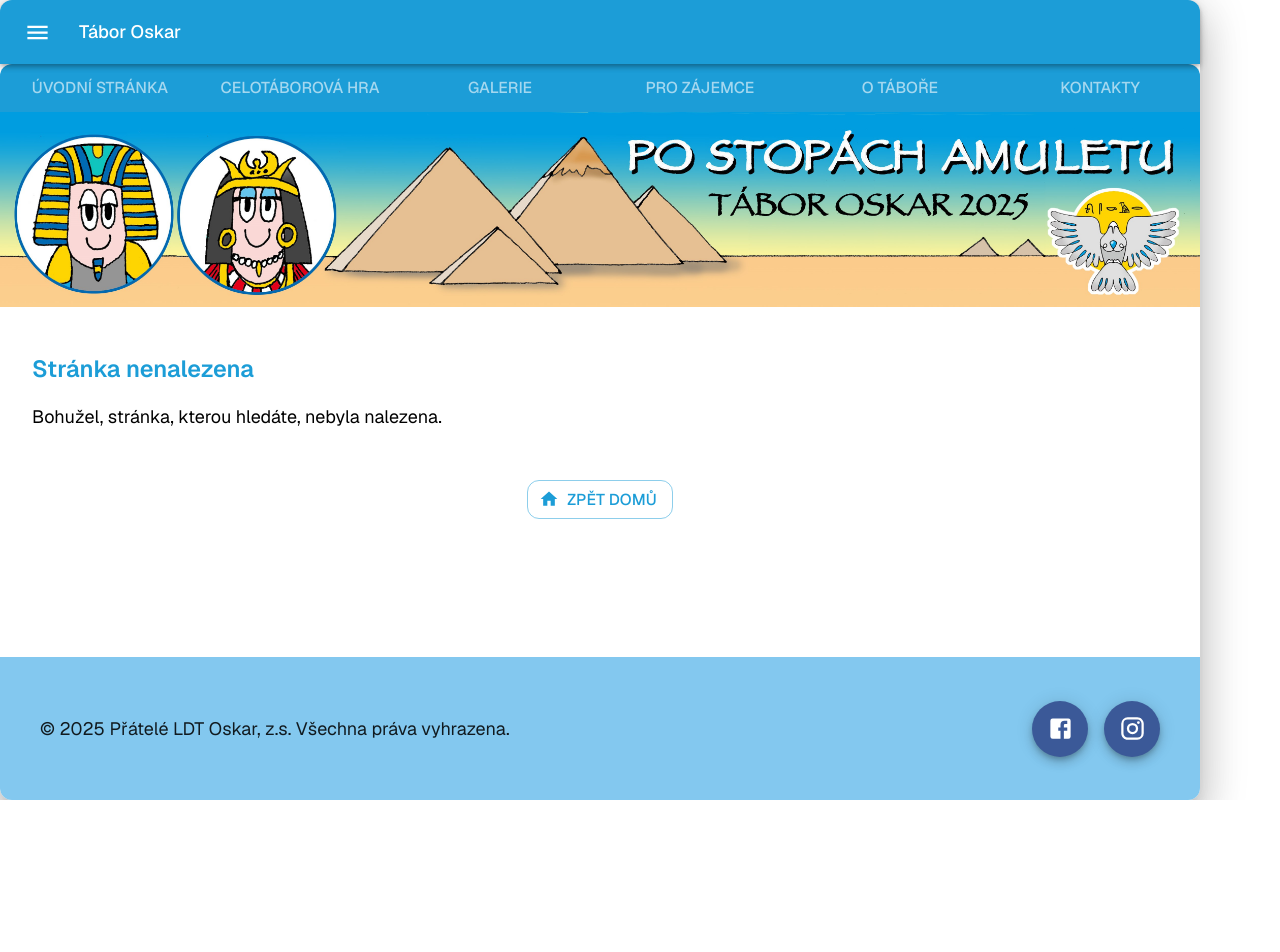
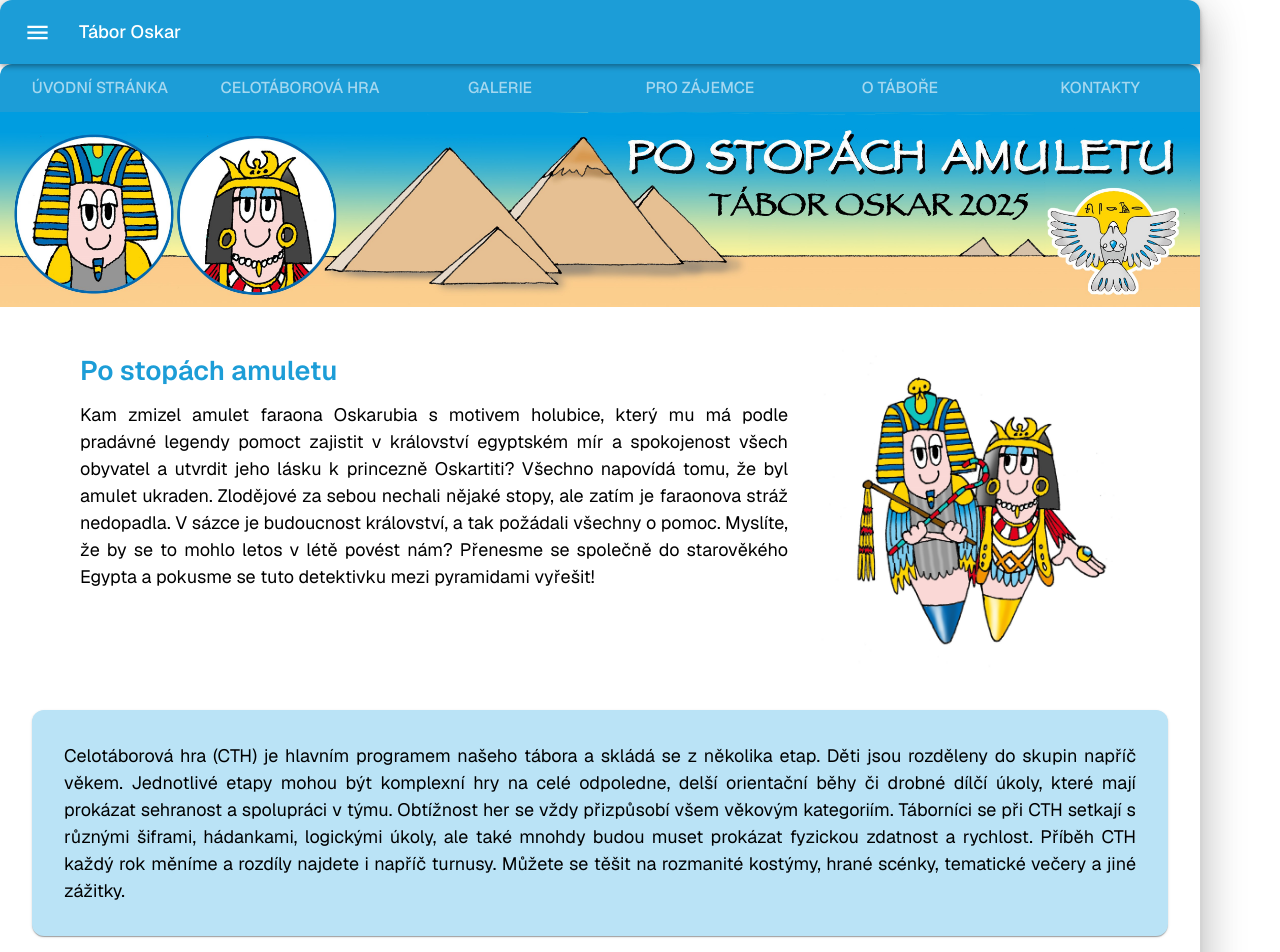
Before and after one commit to the-Radek/oskar-web, a Next.js app: page /taborova-hra/2025 in a window 1280 px wide. Before the commit this address had no page. Shown: the top 952 px of the page. Before the commit the page ends 800 px from the top, so only its background shows below. Built offline with nearby package versions, Linux system fonts and the light colour scheme; what @mui/material-nextjs would draw is missing.

Commit message:
dynamic themed-year-game page

```diff
--- a/src/app/taborova-hra/page.config.json
+++ b/src/app/taborova-hra/[year]/page.config.json
@@ -100,13 +100,13 @@
     }
   },
   "2014": {
-    "title": "Manitou ",
+    "title": "Manitou",
     "description": "Stavění indiánského týpí, lov medvěda grizzlyho, tesání a zdobení totemu vlastního kmene, vysílání kouřových signálů, zápolení v lakrosu nebo křepčení u indiánských ohňů. To můžete prožít na našem táboře Oskar. Přidejte se k nám a staňte se indiány!\n",
     "image": {
       "src": "/taborova-hra/2014.jpg",
       "width": 2362,
       "height": 612,
-      "alt": "Manitou "
+      "alt": "Manitou"
     }
   },
   "2013": {
--- a/src/app/taborova-hra/page.module.css
+++ b/src/app/taborova-hra/[year]/page.module.css
@@ -7,12 +7,8 @@
 .img {
   float: right;
   width: 300px;
+  margin: 0.5em 0;
   margin-left: calc(4 * var(--mui-spacing, 8px));
-  margin-bottom: 0.3em;
-}
-
-.paper {
-  padding: calc(4 * var(--mui-spacing, 8px));
 }
 
 @media (max-width: 900px) {
--- /dev/null
+++ b/src/app/taborova-hra/[year]/page.tsx
@@ -0,0 +1,36 @@
+import Image from 'next/image';
+import styles from './page.module.css';
+import config from './page.config.json';
+import Typography from '@mui/material/Typography';
+import { notFound } from 'next/navigation';
+
+type Year = keyof typeof config;
+
+function assertValidYear(year: string): asserts year is Year {
+  if (!(year in config)) notFound();
+}
+
+export async function generateStaticParams() {
+  return Object.keys(config).map((year) => ({ year }));
+}
+
+export default async function ThemedYearGame({ params }: PageProps<'/taborova-hra/[year]'>) {
+  const { year } = await params;
+  assertValidYear(year);
+
+  const themedGame = config[year as keyof typeof config];
+  const { alt, ...imgProps } = themedGame.image;
+
+  return (
+    <section className={styles.game}>
+      <Image
+        alt={alt}
+        {...imgProps}
+        sizes="(max-width: 600px) 33vw, (max-width: 900px) 200px, 300px"
+        className={styles.img}
+      />
+      <Typography variant="h2">{themedGame.title}</Typography>
+      <Typography align="justify">{themedGame.description}</Typography>
+    </section>
+  );
+}
--- /dev/null
+++ b/src/app/taborova-hra/layout.module.css
@@ -0,0 +1,3 @@
+.paper {
+  padding: calc(4 * var(--mui-spacing, 8px));
+}
--- /dev/null
+++ b/src/app/taborova-hra/layout.tsx
@@ -0,0 +1,29 @@
+import { Metadata } from 'next';
+import Paper from '@mui/material/Paper';
+import routes from '../routes';
+import styles from './layout.module.css';
+import Typography from '@mui/material/Typography';
+
+export const metadata: Metadata = {
+  title: routes['/taborova-hra'].label,
+};
+
+export default function ThemedGameLayout({ children }: LayoutProps<'/taborova-hra'>) {
+  return (
+    <main>
+      {children}
+      <Paper className={styles.paper}>
+        <Typography align="justify">
+          Celotáborová hra (CTH) je hlavním programem našeho tábora a skládá se z několika etap.
+          Děti jsou rozděleny do skupin napříč věkem. Jednotlivé etapy mohou být komplexní hry na
+          celé odpoledne, delší orientační běhy či drobné dílčí úkoly, které mají prokázat sehranost
+          a spolupráci v týmu. Obtížnost her se vždy přizpůsobí všem věkovým kategoriím. Táborníci
+          se při CTH setkají s různými šiframi, hádankami, logickými úkoly, ale také mnohdy budou
+          muset prokázat fyzickou zdatnost a rychlost. Příběh CTH každý rok měníme a rozdíly najdete
+          i napříč turnusy. Můžete se těšit na rozmanité kostýmy, hrané scénky, tematické večery a
+          jiné zážitky.
+        </Typography>
+      </Paper>
+    </main>
+  );
+}
```
Also changed, not shown: src/app/taborova-hra/page.tsx (+4 -40 lines), 1 other file (tests, documents, lock files or other folders).
